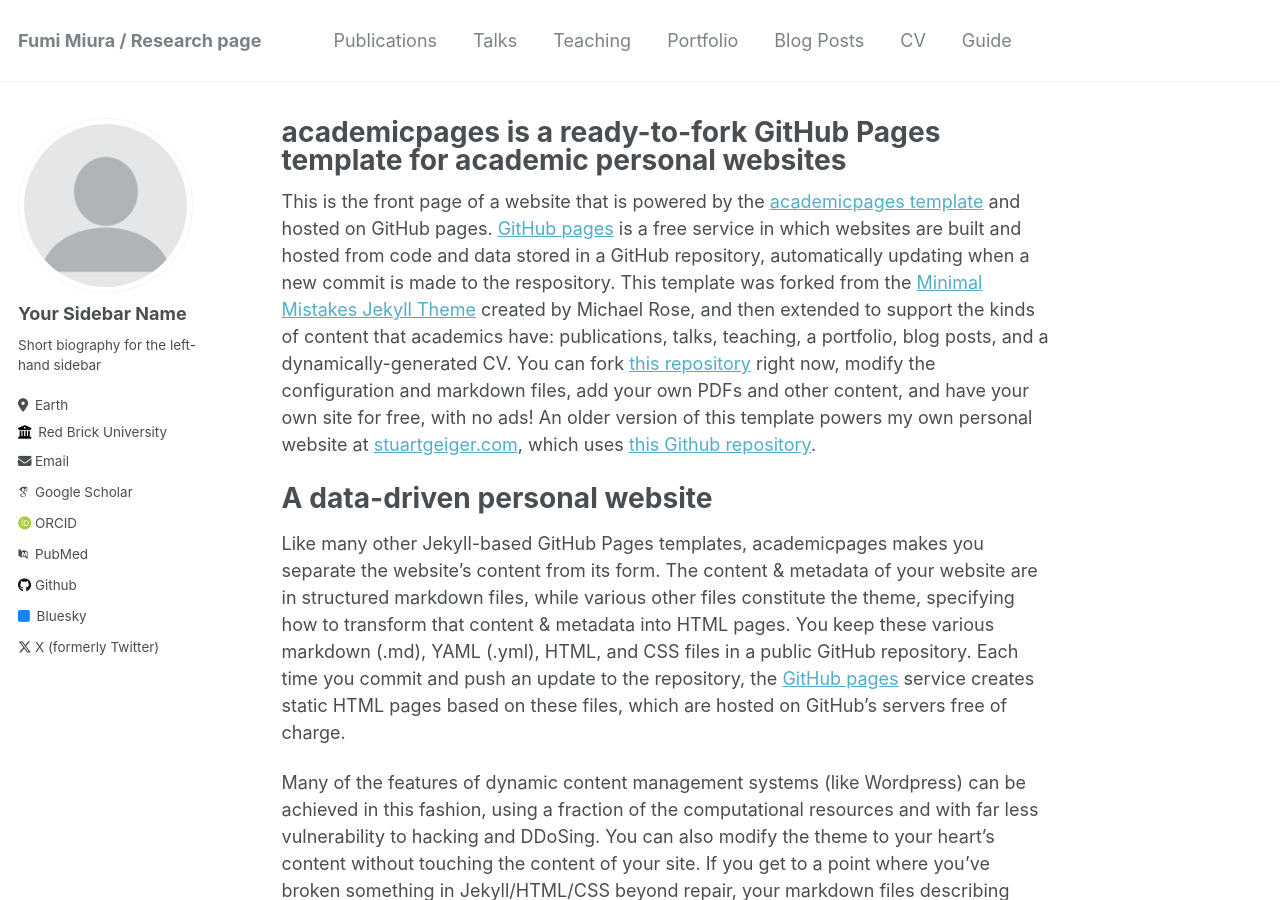
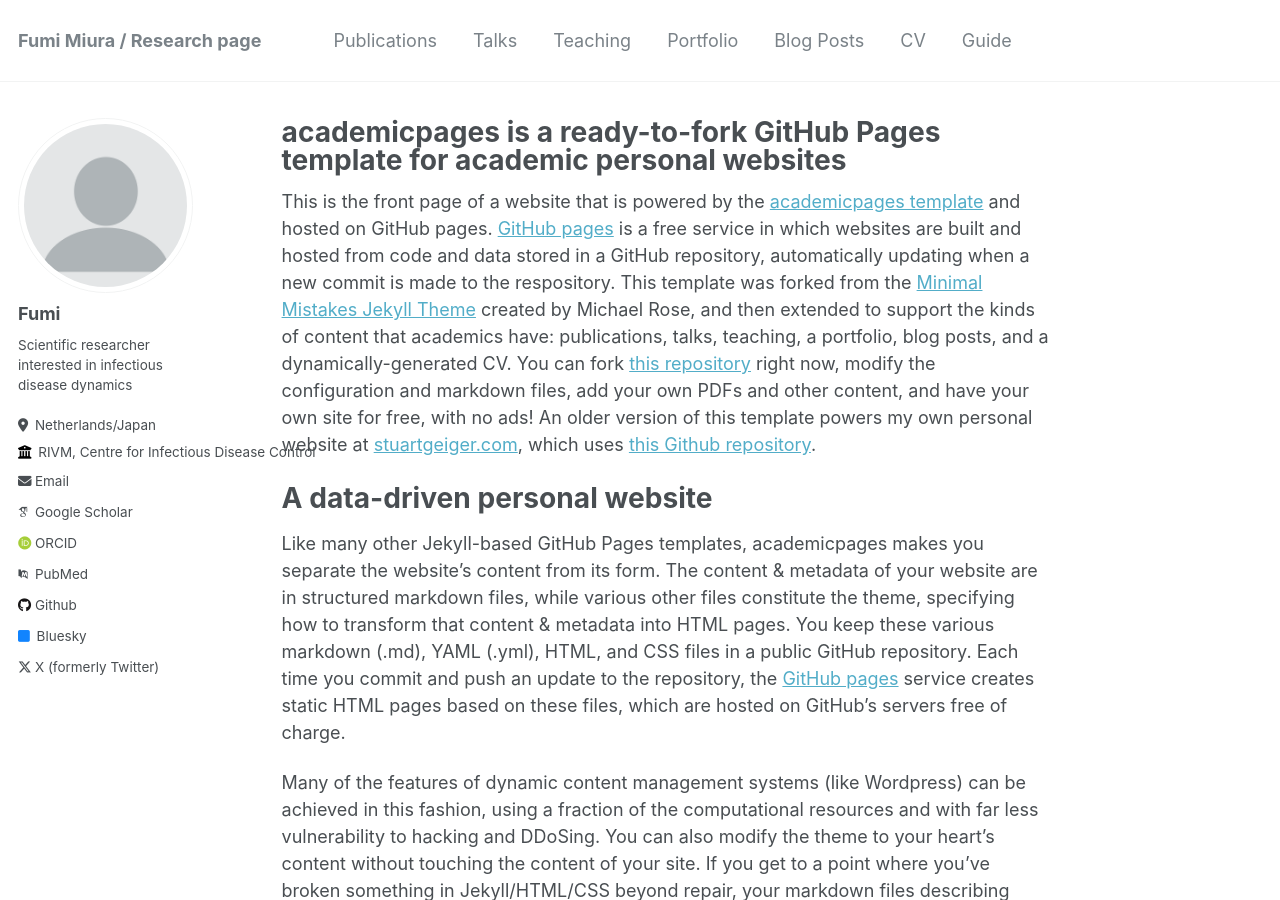
Before and after one commit to fmiura/fmiura.github.io, a Jekyll site: the page built from _pages/about.md, in a window 1280 px wide and 900 px high. Built offline with Jekyll 4.4.1, drawn with Linux system fonts in a browser that asks for light colours; some web fonts are replaced.

Commit message:
Update _config.yml
added some personal info

```diff
--- a/_config.yml
+++ b/_config.yml
@@ -22,17 +22,17 @@
 author:
   # Biographic information
   avatar           : "profile.png"
-  name             : "Your Sidebar Name"
+  name             : "Fumi"
   pronouns         : # example: "she/her"
-  bio              : "Short biography for the left-hand sidebar"
-  location         : "Earth"
-  employer         : "Red Brick University"
+  bio              : "Scientific researcher interested in infectious disease dynamics"
+  location         : "Netherlands/Japan"
+  employer         : "RIVM, Centre for Infectious Disease Control"
   uri              : # URL
   email            : "none@example.org"
 
   # Academic websites
   arxiv            : # URL - Update with the correct link to your profile
-  googlescholar    : "https://scholar.google.com/citations?user=PS_CX0AAAAAJ"
+  googlescholar    : "https://scholar.google.com/citations?user=Ns1zkzAAAAAJ"
   impactstory      : # URL
   orcid            : "http://orcid.org/yourorcidurl"
   pubmed           : "https://www.ncbi.nlm.nih.gov/pubmed/?term=john+snow"
```
